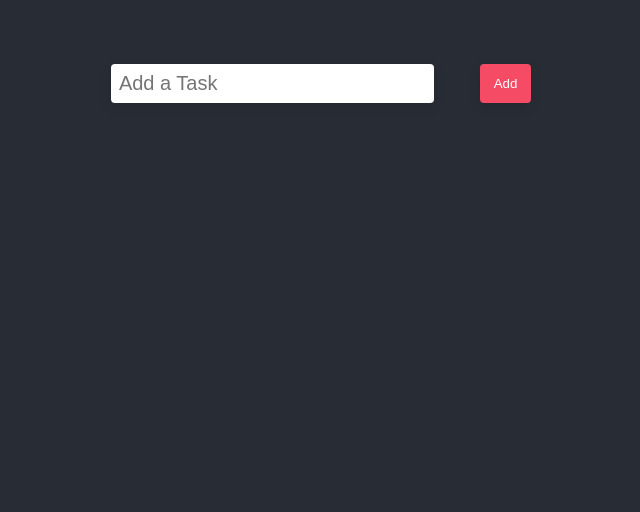
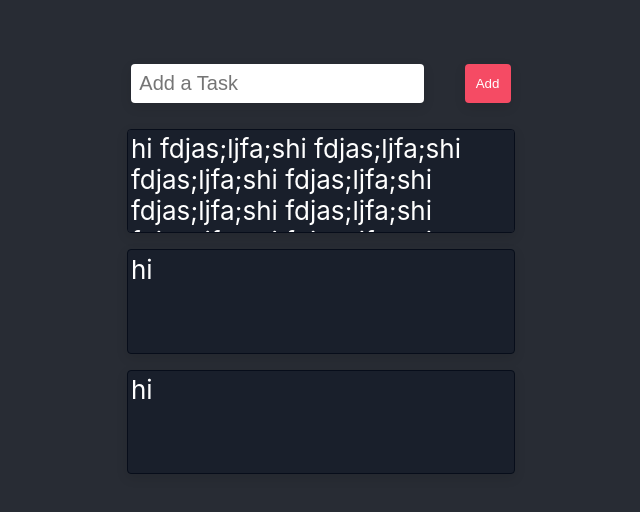
Before and after one commit to khaled-al-hamwie/to-do-v1, a React (Create React App) app: page / in a window 1280 px wide. Shown: the top 512 px of the page, without its empty margins (319-959 px from the left). Built offline with nearby package versions, Linux system fonts and the light colour scheme.

Commit message:
adding the task list style

```diff
--- a/src/App.css
+++ b/src/App.css
@@ -1,15 +1,19 @@
 .App {
-  text-align: center;
-}
-
-.App-container {
   min-height: 100vh;
   display: flex;
   flex-direction: column;
   align-items: center;
   justify-content: start;
   padding-block-start: 4rem;
+  padding-inline: 4rem;
   font-size: calc(10px + 2vmin);
   background-color: #282c34;
   color: white;
 }
+
+.App-container {
+  display: flex;
+  flex-direction: column;
+  align-items: center;
+  width: 100%;
+}
--- a/src/App.tsx
+++ b/src/App.tsx
@@ -1,11 +1,13 @@
 import "./App.css";
 import AddForm from "./components/add-form/add-form";
+import { TaskList } from "./components/task-list/task-list";
 
 function App() {
 	return (
 		<div className="App">
 			<div className="App-container">
 				<AddForm />
+				<TaskList />
 			</div>
 		</div>
 	);
--- /dev/null
+++ b/src/components/task-list/task-list.css
@@ -0,0 +1,35 @@
+.task-list {
+    list-style-type: none;
+    display: flex;
+    flex-direction: column;
+    align-items: center;
+    width: 33%;
+    padding: 0;
+}
+
+.task {
+    background-color: #191F2B;
+    width: 100%;
+    height: 6rem;
+    margin-block-end: 1rem;
+    padding: 0.2rem;
+    border-radius: 0.25rem;
+    border: 0.1px solid #070D1A;
+    box-shadow: rgba(0, 0, 0, 0.1) 0px 4px 12px;
+    overflow-y: auto;
+    color: #ffffff;
+    /* scrollbar-width: none; */
+}
+
+.task::-webkit-scrollbar {
+    width: 2px;
+    /* background-color: transparent; */
+}
+
+.task::-webkit-scrollbar-track {
+    background-color: #070D1A;
+}
+
+.task::-webkit-scrollbar-thumb {
+    background-color: #ffffff;
+}
--- /dev/null
+++ b/src/components/task-list/task-list.tsx
@@ -0,0 +1,10 @@
+import "./task-list.css";
+export function TaskList() {
+	return (
+		<ul className="task-list">
+			<li className="task">{"hi fdjas;ljfa;s".repeat(456)}</li>
+			<li className="task">hi</li>
+			<li className="task">hi</li>
+		</ul>
+	);
+}
```
